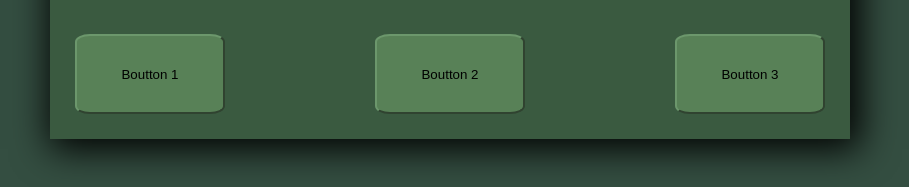
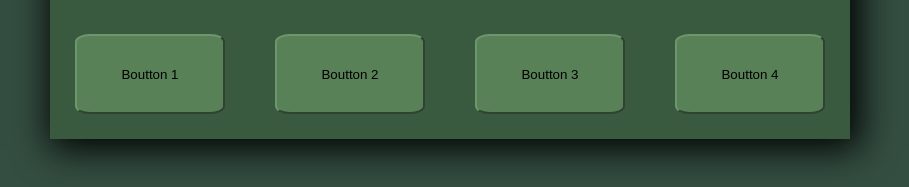
Before and after one commit to DjeAbdel0/Djeral-Abdel-Ali-Vous-etes-le-heros-Champions-Road, a plain HTML site: page index.html in a window 1280 px wide. Shown: the part 613-800 px from the top of the page, without its empty margins (190-1099 px from the left). Drawn offline with Linux system fonts and the light colour scheme; files whose address does not match are found by name.

Commit message:
btn-4_test

```diff
--- a/index.html
+++ b/index.html
@@ -24,6 +24,7 @@
         <button id="btn1">Boutton 1</button>
         <button id="btn2">Boutton 2</button>
         <button id="btn3">Boutton 3</button>
+        <button id="btn3">Boutton 4</button>
       </div>
     </div>
 
```
